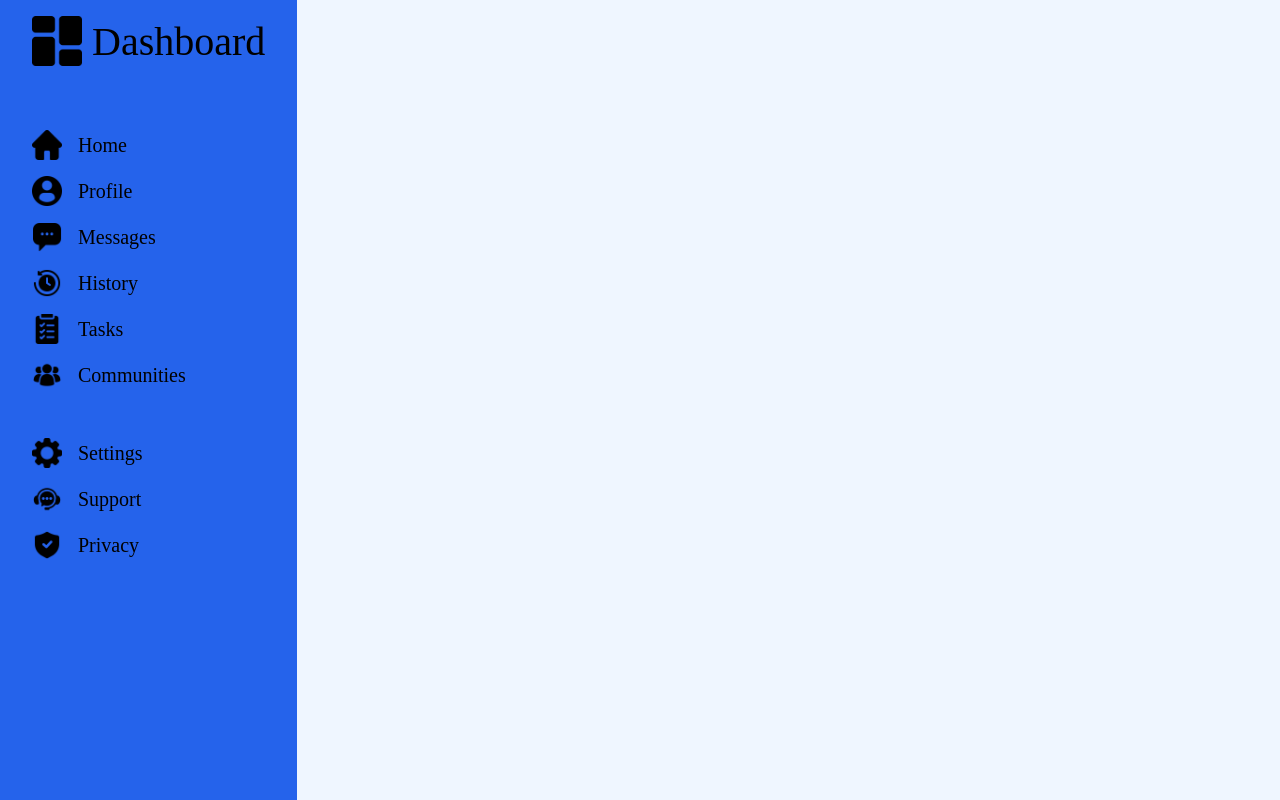
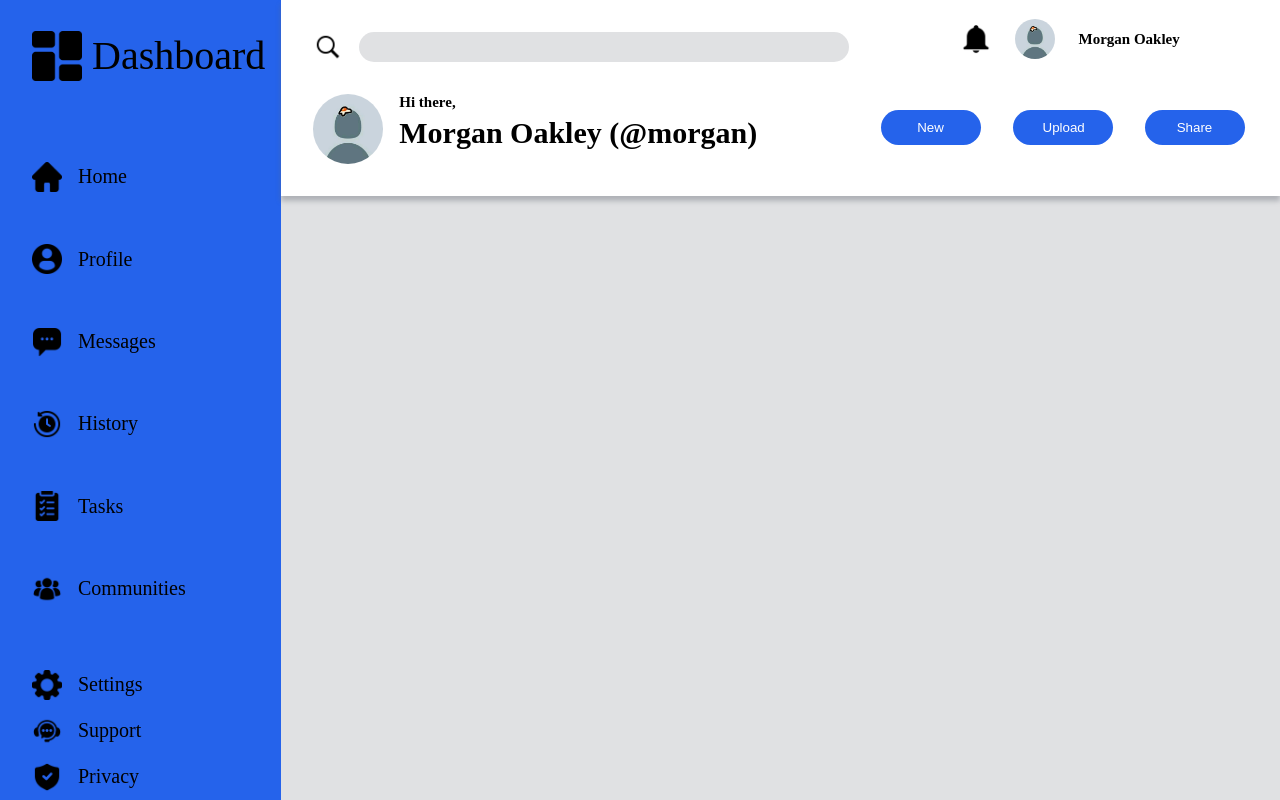
Before and after one commit to Breno-D/Admin-Dashboard, a website: page index.html in a window 1280 px wide. Shown: the top 800 px of the page. Drawn offline with Linux system fonts and the light colour scheme.

Commit message:
[ADD] Header

```diff
--- a/index.html
+++ b/index.html
@@ -25,7 +25,37 @@
                 <li><img src="icons/privacy.png" alt="privacy icon" class="icon"> Privacy</li>
             </ul>
         </div>
-        <div class="content"></div>
+        <div class="rightSide">
+            <div class="header">
+                <div class="headerleft">
+                    <div class="searchbar">
+                        <img src="icons/search.png" alt="search icon" class="icon">
+                        <input type="text">
+                    </div>
+                    <div class="userbar">
+                        <img src="icons/profilepicture.jpg" alt="user profile picture" class="profilepicture biggerpfp">
+                        <div class="userinfo">
+                            <p>Hi there,</p>
+                            <p class="usernametext">Morgan Oakley (@morgan)</p>
+                        </div>
+                    </div>
+                </div>
+                <div class="headerright">
+                    <div class="headerprofile">
+                        <img src="icons/notification.png" alt="notification icon" class="icon">
+                        <img src="icons/profilepicture.jpg" alt="user pforile picture small" class="profilepicture">
+                        <p class="usernametext usernametextsmall">Morgan Oakley</p>
+                    </div>
+                    <div class="headerbuttons">
+                        <div><button>New</button></div>
+                        <div><button>Upload</button></div>
+                        <div><button>Share</button></div>
+                    </div>
+                </div>
+            </div>
+
+            <div class="content"></div>
+        </div>
     </div>
 
 </body>
--- a/styles.css
+++ b/styles.css
@@ -8,7 +8,7 @@
 .container{
     height: 100vh;
     display: grid;
-    grid-template-columns: 0.7fr 3fr;
+    grid-template-columns: 0.6fr 3fr;
 }
 
 .dashboard{
@@ -25,7 +25,7 @@
 }
 
 .logo{
-    padding: 1rem 2rem;
+    padding: 1rem 1rem 0rem 2rem;
     font-size: 40px;
     display: grid;
     grid-template-columns: 1fr 5fr;
@@ -57,6 +57,99 @@
     align-items: center;
 }
 
+.rightSide{
+    display: grid;
+    grid-template-rows: 1fr 5fr;
+}
+
+.header{
+    background-color: white;
+    display: grid;
+    grid-template-columns: 1.5fr 1fr;
+    box-shadow: rgba(100, 106, 115, 0.4) 0px 5px 5px;
+}
+
+.headerleft,
+.headerright{
+    display: grid;
+    grid-template-rows: 40% 60%;
+}
+
+.headerright{
+    gap: 2rem;
+}
+
+.searchbar{
+    padding: 2rem;
+    display: grid;
+    gap: 1rem;
+    grid-template-columns: 30px 1fr;
+}
+
+input{
+    background-color: rgba(100, 106, 115, 0.2);
+    border: 0px;
+    border-radius: 20px;
+}
+
+.userbar{
+    padding: 1rem 2rem;
+    display: grid;
+    grid-template-columns: 70px 1fr;
+}
+
+.userinfo{
+    display: grid;
+    grid-template-rows: 20% 90%;
+    gap: 0.3rem;
+    padding-left: 1rem;
+    font-weight: bolder;
+    font-size: 15px;
+}
+
+.usernametext{
+    font-size: 30px;
+    font-weight: bolder;
+}
+
+.usernametextsmall
+{
+    font-size: 15px;
+}
+
+.headerprofile{
+    display: grid;
+    grid-template-columns: 30px 40px auto;
+    align-items: center;
+    padding-left: 5rem;
+    gap: 1.5rem;
+}
+
+.headerbuttons{
+    display: grid;
+    grid-template-columns: 100px 100px 100px;
+    gap: 2rem;
+}
+
+button{
+    padding: 10px 30px;
+    width: 100px;
+    color: white;
+    background-color: #2563eb;
+    border: 0px;
+    border-radius: 30px;
+}
+
 .content{
-    background-color: #eff6ff;
+    background-color: rgba(100, 106, 115, 0.2);
 }
+
+.profilepicture{
+    width: 40px;
+    height: auto;
+    border-radius: 100%;
+}
+
+.biggerpfp{
+    width: 70px;
+}
```
Also changed, not shown: icons/notification.png (added), icons/profilepicture.jpg (added), icons/search.png (added).
